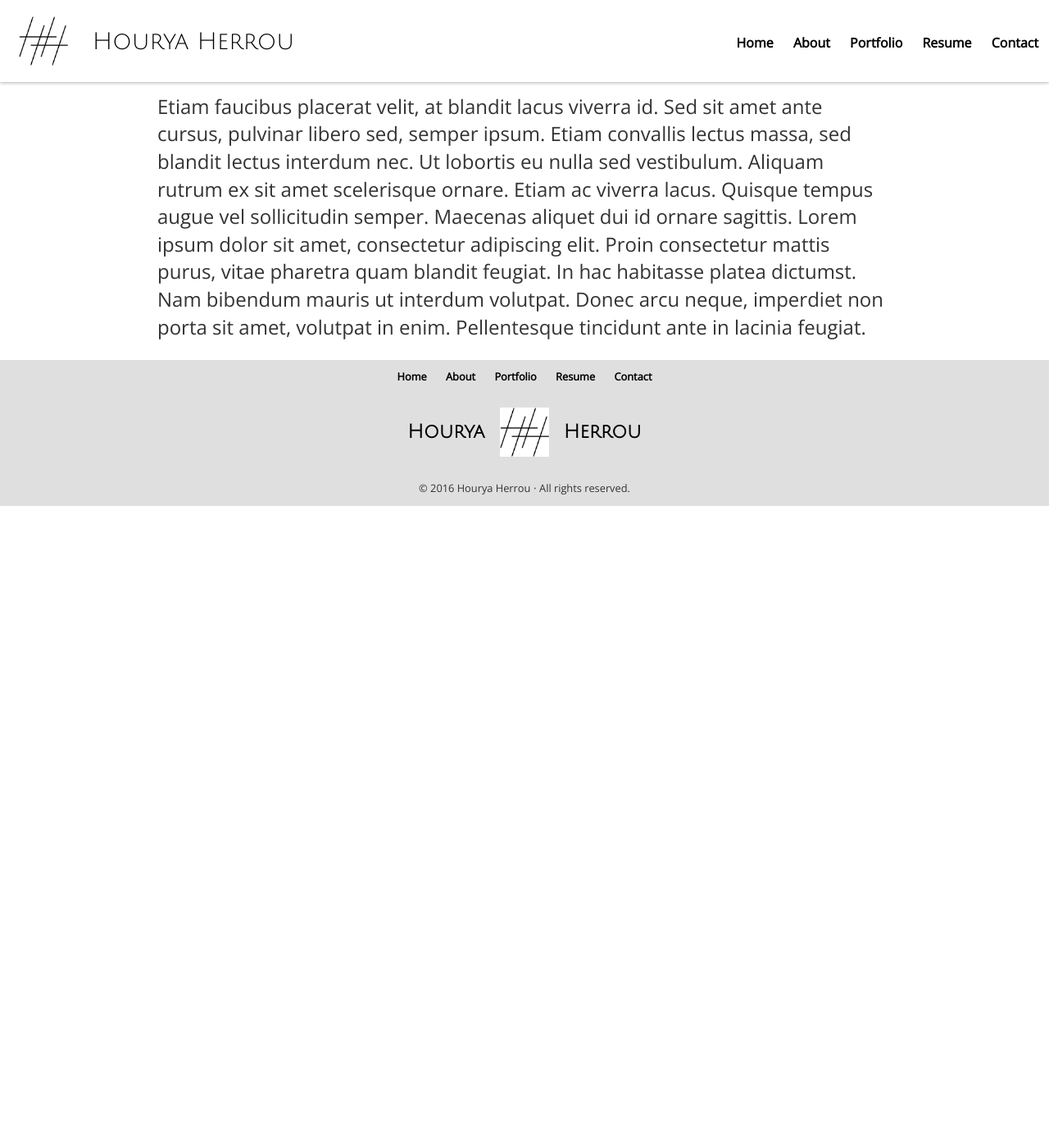
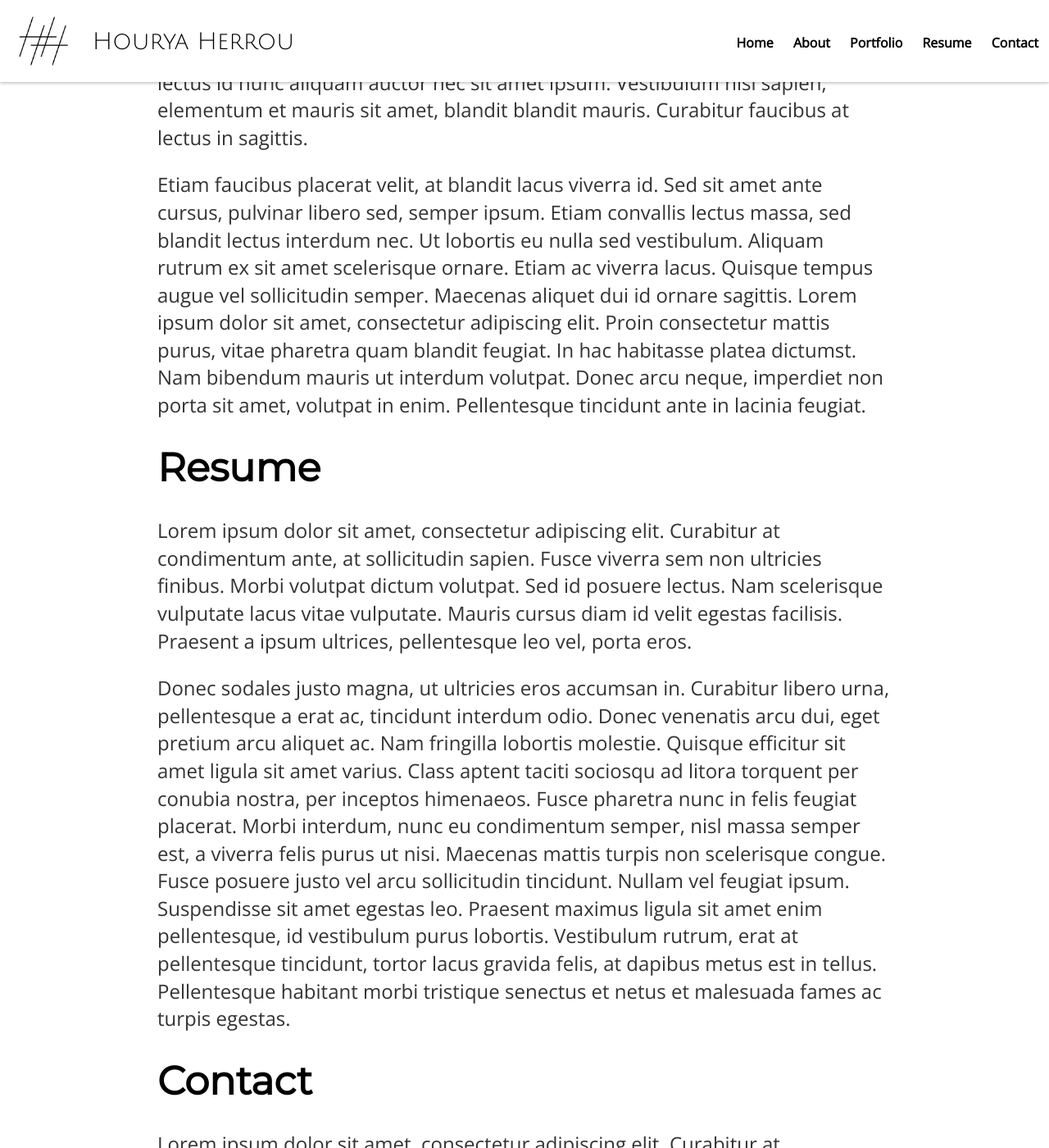
Before and after one commit to damienbenard/damienbenard.github.io, a Jekyll site: the page built from lang/en/index.md, in a window 1280 px wide and 1400 px high, scrolled down 1822 px. Shown: the whole window at 82% size. Built offline with Jekyll 4.4.1, drawn with Linux system fonts in a browser that asks for light colours; nearby versions of some CDN libraries; before the commit the page ends 2439 px from its top, so only the background shows below that; some of the changed text lies outside the part shown.

```diff
--- a/Gemfile
+++ b/Gemfile
@@ -12,7 +12,7 @@
 # gem "jekyll", "3.2.1"
 
 # This is the default theme for new Jekyll sites. You may change this to anything you like.
-gem "minima"
+#gem "minima"
 
 # If you want to use GitHub Pages, remove the "gem "jekyll"" above and
 # uncomment the line below. To upgrade, run `bundle update github-pages`.
@@ -25,3 +25,6 @@
 
 # Please add the following to your Gemfile to avoid polling for changes:
 gem 'wdm', '>= 0.1.0' if Gem.win_platform?
+
+# Redirect from
+gem 'jekyll-redirect-from'
--- a/_config.yml
+++ b/_config.yml
@@ -15,14 +15,14 @@
 # in the templates via {{ site.myvariable }}.
 title: Hourya Herrou
 name: Hourya Herrou
-email: dami.benard.pro@gmail.com
+email: dam.benard.pro@gmail.com
 description: > # this means to ignore newlines until "baseurl:"
   Write an awesome description for your new site here. You can edit this
   line in _config.yml. It will appear in your document head meta (for
   Google search results) and in your feed.xml site description.
 baseurl: "" # the subpath of your site, e.g. /blog
 #url: "http://damienbenard.com" # the base hostname & protocol for your site
-url: "https://damienbenard.github.io" # the base hostname & protocol for your site
+url: "http://damienbenard.github.io" # the base hostname & protocol for your site
 hostname: "houryaherrou.com"
 #twitter_username: damienbenard
 github_username:  damienbenard
@@ -39,3 +39,20 @@
 sass:
   sass_dir: _sass
   #style: compressed # Turn on for production
+
+# Plugins
+gems:
+  - jekyll-redirect-from
+
+# Whitelist (for safe mode)
+whitelist:
+  - jekyll-redirect-from
+
+# Default settings for YAML front matter values
+defaults:
+  -
+    scope:
+      path: "" # an empty string here means all files in the project
+    values:
+      layout: "default"
+      lang: "en"
--- a/_includes/footer.html
+++ b/_includes/footer.html
@@ -1,28 +1,6 @@
 <footer class="site-footer">
 
     <div class="wrapper">
-
-        <div class="nav-wrapper">
-            <nav>
-                <ul>
-                    <li>
-                        <a href="/">Home</a>
-                    </li>
-                    <li>
-                        <a href="#about">About</a>
-                    </li>
-                    <li>
-                        <a href="#portfolio">Portfolio</a>
-                    </li>
-                    <li>
-                        <a href="#resume">Resume</a>
-                    </li>
-                    <li>
-                        <a href="#contact">Contact</a>
-                    </li>
-                </ul>
-            </nav>
-        </div>
 
         <div class="logo-wrapper">Hourya
             <a href="/">
--- a/_includes/header.html
+++ b/_includes/header.html
@@ -3,16 +3,14 @@
     <div class="wrapper">
 
         <div class="logo-wrapper">
-            <a href="/">
-                <img class="logo" src="{{ site.images-default }}/logo.png" alt="{{ site.hostname }}" />
-            </a>
+            <img class="logo" src="{{ site.images-default }}/logo.png" alt="{{ site.hostname }}" />
         </div>
         <div class="copyright">{{ site.name }}</div>
         <div class="nav-wrapper">
             <nav>
                 <ul>
                     <li>
-                        <a href="/">Home</a>
+                        <a href="">Home</a>
                     </li>
                     <li>
                         <a href="#about">About</a>
@@ -35,5 +33,4 @@
 </header>
 <div id="hero">
     <img src="{{ site.images-default }}/home.png" title="{{ site.name }}" alt="{{ site.name }}" />
-    <!--![{{ site.name }}]({{ site.images-default }}/home.png "{{ site.name}}")-->
 </div>
--- a/_layouts/default.html
+++ b/_layouts/default.html
@@ -1,5 +1,5 @@
 <!DOCTYPE html>
-<html lang="{{ page.lang | default: site.lang | default: " en " }}">
+<html lang="{{ page.lang | default: site.lang | default: "en" }}">
 
 {% include head.html %}
 
--- a/index.md
+++ b/lang/en/index.md
@@ -1,16 +1,36 @@
 ---
-layout: default
+redirect_from:
+    - /en/
+    - /gb/
+permalink: /
 ---
 
 {::options parse_block_html="true" /}
 <div class="container">
-# Lorem Ipsum #
+
+# <a id="about">About</a> #
 
 Lorem ipsum dolor sit amet, consectetur adipiscing elit. Curabitur at condimentum ante, at sollicitudin sapien. Fusce viverra sem non ultricies finibus. Morbi volutpat dictum volutpat. Sed id posuere lectus. Nam scelerisque vulputate lacus vitae vulputate. Mauris cursus diam id velit egestas facilisis. Praesent a ipsum ultrices, pellentesque leo vel, porta eros.
 
 Donec sodales justo magna, ut ultricies eros accumsan in. Curabitur libero urna, pellentesque a erat ac, tincidunt interdum odio. Donec venenatis arcu dui, eget pretium arcu aliquet ac. Nam fringilla lobortis molestie. Quisque efficitur sit amet ligula sit amet varius. Class aptent taciti sociosqu ad litora torquent per conubia nostra, per inceptos himenaeos. Fusce pharetra nunc in felis feugiat placerat. Morbi interdum, nunc eu condimentum semper, nisl massa semper est, a viverra felis purus ut nisi. Maecenas mattis turpis non scelerisque congue. Fusce posuere justo vel arcu sollicitudin tincidunt. Nullam vel feugiat ipsum. Suspendisse sit amet egestas leo. Praesent maximus ligula sit amet enim pellentesque, id vestibulum purus lobortis. Vestibulum rutrum, erat at pellentesque tincidunt, tortor lacus gravida felis, at dapibus metus est in tellus. Pellentesque habitant morbi tristique senectus et netus et malesuada fames ac turpis egestas.
 
+# <a id="portfolio">Portfolio</a> #
+
 Phasellus vehicula lorem urna, vitae ullamcorper eros semper id. Etiam mi felis, maximus eu malesuada non, faucibus sit amet quam. Cras tristique posuere leo, vitae dictum tortor. Morbi lacus elit, pharetra nec lectus eget, mollis ornare massa. Cras rhoncus eu turpis et tempor. Sed sodales, ipsum quis congue hendrerit, felis leo feugiat enim, sit amet auctor nibh augue in erat. In ut velit erat. Vestibulum ac orci quis nisi gravida dictum. Mauris posuere accumsan rutrum. Integer gravida libero non diam eleifend tempor. Quisque semper, nunc sit amet porta commodo, quam metus vehicula lorem, vel bibendum nunc odio vel arcu. Mauris nec aliquet lacus. Vivamus molestie, tortor ut imperdiet pellentesque, quam lorem lobortis odio, ut laoreet orci nisi vitae est. Quisque at lectus id nunc aliquam auctor nec sit amet ipsum. Vestibulum nisl sapien, elementum et mauris sit amet, blandit blandit mauris. Curabitur faucibus at lectus in sagittis.
 
 Etiam faucibus placerat velit, at blandit lacus viverra id. Sed sit amet ante cursus, pulvinar libero sed, semper ipsum. Etiam convallis lectus massa, sed blandit lectus interdum nec. Ut lobortis eu nulla sed vestibulum. Aliquam rutrum ex sit amet scelerisque ornare. Etiam ac viverra lacus. Quisque tempus augue vel sollicitudin semper. Maecenas aliquet dui id ornare sagittis. Lorem ipsum dolor sit amet, consectetur adipiscing elit. Proin consectetur mattis purus, vitae pharetra quam blandit feugiat. In hac habitasse platea dictumst. Nam bibendum mauris ut interdum volutpat. Donec arcu neque, imperdiet non porta sit amet, volutpat in enim. Pellentesque tincidunt ante in lacinia feugiat.
+
+# <a id="resume">Resume</a> #
+
+Lorem ipsum dolor sit amet, consectetur adipiscing elit. Curabitur at condimentum ante, at sollicitudin sapien. Fusce viverra sem non ultricies finibus. Morbi volutpat dictum volutpat. Sed id posuere lectus. Nam scelerisque vulputate lacus vitae vulputate. Mauris cursus diam id velit egestas facilisis. Praesent a ipsum ultrices, pellentesque leo vel, porta eros.
+
+Donec sodales justo magna, ut ultricies eros accumsan in. Curabitur libero urna, pellentesque a erat ac, tincidunt interdum odio. Donec venenatis arcu dui, eget pretium arcu aliquet ac. Nam fringilla lobortis molestie. Quisque efficitur sit amet ligula sit amet varius. Class aptent taciti sociosqu ad litora torquent per conubia nostra, per inceptos himenaeos. Fusce pharetra nunc in felis feugiat placerat. Morbi interdum, nunc eu condimentum semper, nisl massa semper est, a viverra felis purus ut nisi. Maecenas mattis turpis non scelerisque congue. Fusce posuere justo vel arcu sollicitudin tincidunt. Nullam vel feugiat ipsum. Suspendisse sit amet egestas leo. Praesent maximus ligula sit amet enim pellentesque, id vestibulum purus lobortis. Vestibulum rutrum, erat at pellentesque tincidunt, tortor lacus gravida felis, at dapibus metus est in tellus. Pellentesque habitant morbi tristique senectus et netus et malesuada fames ac turpis egestas.
+
+# <a id="contact">Contact</a> #
+
+Lorem ipsum dolor sit amet, consectetur adipiscing elit. Curabitur at condimentum ante, at sollicitudin sapien. Fusce viverra sem non ultricies finibus. Morbi volutpat dictum volutpat. Sed id posuere lectus. Nam scelerisque vulputate lacus vitae vulputate. Mauris cursus diam id velit egestas facilisis. Praesent a ipsum ultrices, pellentesque leo vel, porta eros.
+
+Donec sodales justo magna, ut ultricies eros accumsan in. Curabitur libero urna, pellentesque a erat ac, tincidunt interdum odio. Donec venenatis arcu dui, eget pretium arcu aliquet ac. Nam fringilla lobortis molestie. Quisque efficitur sit amet ligula sit amet varius. Class aptent taciti sociosqu ad litora torquent per conubia nostra, per inceptos himenaeos. Fusce pharetra nunc in felis feugiat placerat. Morbi interdum, nunc eu condimentum semper, nisl massa semper est, a viverra felis purus ut nisi. Maecenas mattis turpis non scelerisque congue. Fusce posuere justo vel arcu sollicitudin tincidunt. Nullam vel feugiat ipsum. Suspendisse sit amet egestas leo. Praesent maximus ligula sit amet enim pellentesque, id vestibulum purus lobortis. Vestibulum rutrum, erat at pellentesque tincidunt, tortor lacus gravida felis, at dapibus metus est in tellus. Pellentesque habitant morbi tristique senectus et netus et malesuada fames ac turpis egestas.
+
+
 </div>
```
Also changed, not shown: about.md (deleted, +0 -50 lines), js/site.coffee (+20 -5 lines), lang/fr/index.md (added, +25 -0 lines), lang/it/index.md (added, +25 -0 lines), _sass/mixins.scss (line endings or trailing spaces).
